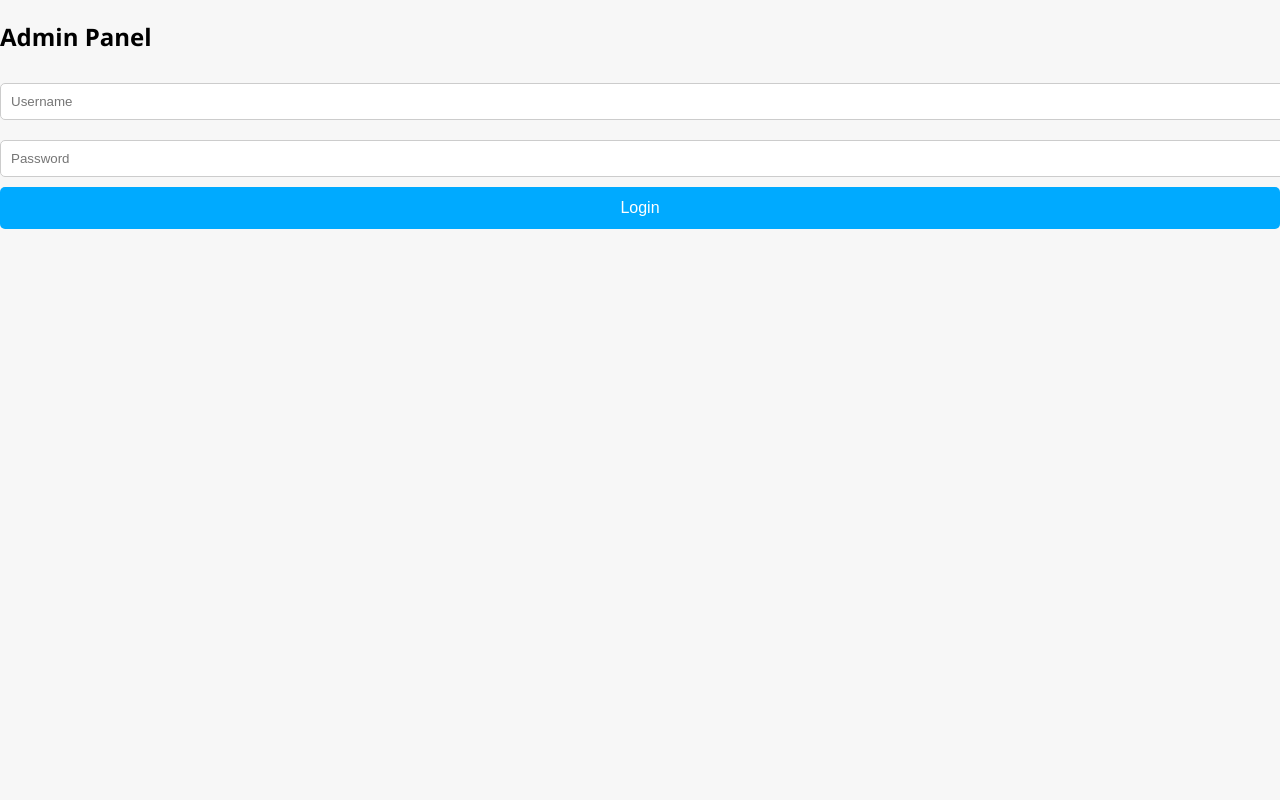
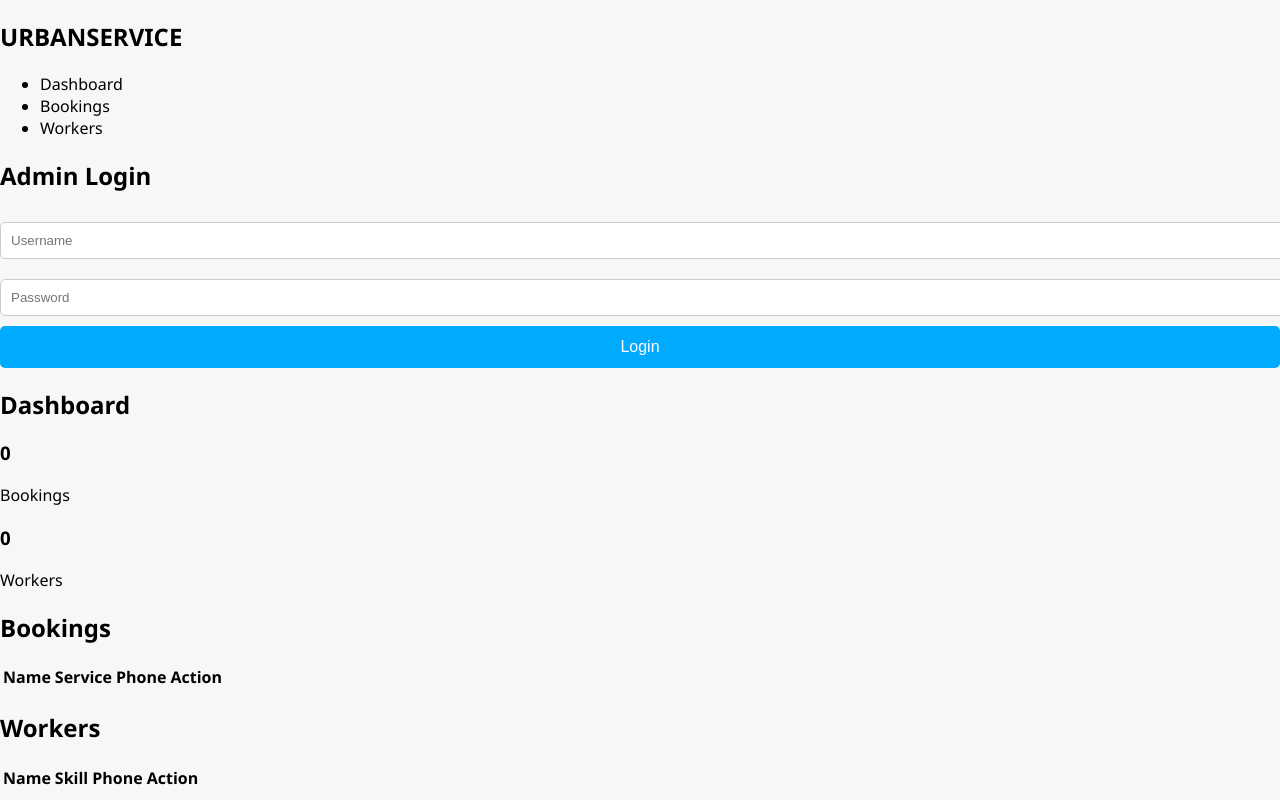
Before and after one commit to aryanpopalghat233-pixel/URBANPRO, a website: page public/admin.html in a window 1280 px wide. Shown: the top 800 px of the page. Drawn offline with Linux system fonts and the light colour scheme.

Commit message:
Update admin.html

```diff
--- a/public/admin.html
+++ b/public/admin.html
@@ -1,24 +1,84 @@
 <!DOCTYPE html>
 <html>
 <head>
+<title>Admin Dashboard</title>
 <link rel="stylesheet" href="style.css">
 </head>
 <body>
 
-<h2>Admin Panel</h2>
+<div class="admin-container">
 
+<!-- SIDEBAR -->
+<div class="sidebar">
+<h2>URBANSERVICE</h2>
+<ul>
+<li onclick="showSection('dashboard')">Dashboard</li>
+<li onclick="showSection('bookings')">Bookings</li>
+<li onclick="showSection('workers')">Workers</li>
+</ul>
+</div>
+
+<!-- MAIN -->
+<div class="main">
+
+<!-- LOGIN -->
+<div id="loginBox" class="login-box">
+<h2>Admin Login</h2>
 <input id="user" placeholder="Username">
-<input id="pass" placeholder="Password">
+<input id="pass" type="password" placeholder="Password">
 <button onclick="login()">Login</button>
+</div>
 
-<div id="dashboard" style="display:none">
+<!-- DASHBOARD -->
+<div id="dashboard" class="content hidden">
+<h2>Dashboard</h2>
 
-<h3>Bookings</h3>
-<ul id="bookings"></ul>
+<div class="stats">
+<div class="stat-card">
+<h3 id="totalBookings">0</h3>
+<p>Bookings</p>
+</div>
 
-<h3>Workers</h3>
-<ul id="workers"></ul>
+<div class="stat-card">
+<h3 id="totalWorkers">0</h3>
+<p>Workers</p>
+</div>
+</div>
+</div>
 
+<!-- BOOKINGS -->
+<div id="bookings" class="content hidden">
+<h2>Bookings</h2>
+<table>
+<thead>
+<tr>
+<th>Name</th>
+<th>Service</th>
+<th>Phone</th>
+<th>Action</th>
+</tr>
+</thead>
+<tbody id="bookingTable"></tbody>
+</table>
+</div>
+
+<!-- WORKERS -->
+<div id="workers" class="content hidden">
+<h2>Workers</h2>
+<table>
+<thead>
+<tr>
+<th>Name</th>
+<th>Skill</th>
+<th>Phone</th>
+<th>Action</th>
+</tr>
+</thead>
+<tbody id="workerTable"></tbody>
+</table>
+</div>
+
+</div>
 </div>
 
 <script src="script.js"></script>
```
